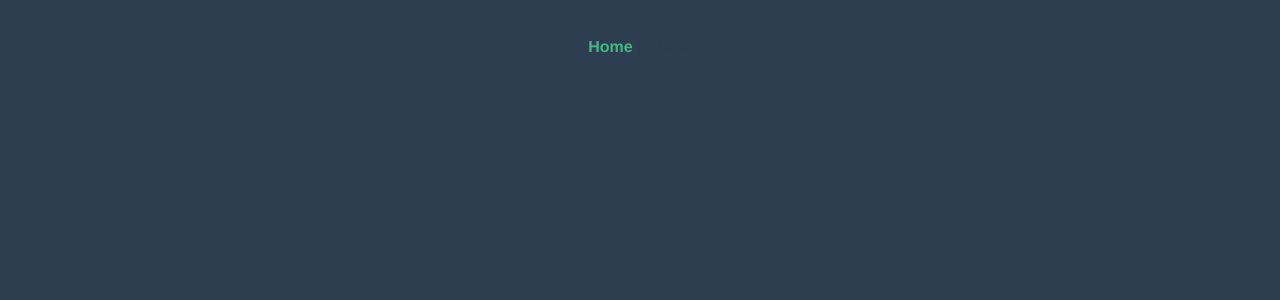
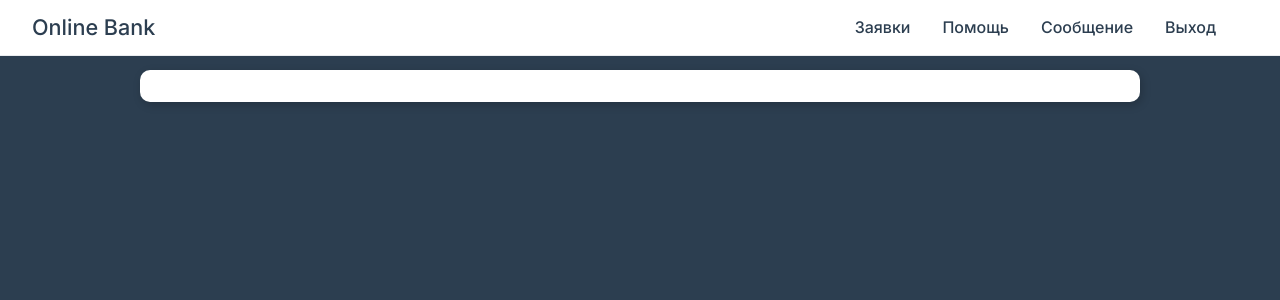
Before and after one commit to WarGhost132/vue-practice-app, a Vue app: page / in a window 1280 px wide. Shown: the top 300 px of the page. Built offline with nearby package versions, Linux system fonts and the light colour scheme.

Commit message:
Add structure for pages

```diff
--- a/src/App.vue
+++ b/src/App.vue
@@ -1,30 +1,24 @@
 <template>
-  <div id="nav">
-    <router-link to="/">Home</router-link> |
-    <router-link to="/about">About</router-link>
-  </div>
-  <router-view/>
+  <component :is="layout + '-layout'" v-if="layout" />
 </template>
 
-<style>
-#app {
-  font-family: Avenir, Helvetica, Arial, sans-serif;
-  -webkit-font-smoothing: antialiased;
-  -moz-osx-font-smoothing: grayscale;
-  text-align: center;
-  color: #2c3e50;
+<script>
+import MainLayout from './layout/MainLayout.vue';
+import AuthLayout from './layout/AuthLayout.vue';
+import {useRoute} from 'vue-router';
+import {computed} from 'vue'
+
+export default {
+  setup() {
+    const route = useRoute()
+
+    return {
+      layout: computed(() => route.meta.layout)
+    }
+  },
+  components: {
+    MainLayout,
+    AuthLayout
+  }
 }
-
-#nav {
-  padding: 30px;
-}
-
-#nav a {
-  font-weight: bold;
-  color: #2c3e50;
-}
-
-#nav a.router-link-exact-active {
-  color: #42b983;
-}
-</style>
+</script>
--- /dev/null
+++ b/src/components/TheNavbar.vue
@@ -0,0 +1,30 @@
+<template>
+  <nav class="navbar">
+    <h3>Online Bank</h3>
+
+    <ul class="navbar-menu">
+      <li>
+        <router-link to="/">Заявки</router-link>
+      </li>
+      <li>
+        <router-link to="/">Помощь</router-link>
+      </li>
+      <li>
+        <a href="#">Сообщение</a>
+      </li>
+      <li>
+        <a href="#">Выход</a>
+      </li>
+    </ul>
+  </nav>
+</template>
+
+<script>
+export default {
+
+}
+</script>
+
+<style>
+
+</style>
--- /dev/null
+++ b/src/layout/AuthLayout.vue
@@ -0,0 +1,17 @@
+<template>
+  <div class="container">
+    <div class="card">
+
+    </div>
+  </div>
+</template>
+
+<script>
+export default {
+
+}
+</script>
+
+<style>
+
+</style>
--- /dev/null
+++ b/src/layout/MainLayout.vue
@@ -0,0 +1,21 @@
+<template>
+  <the-navbar></the-navbar>
+  <div class="container with-nav">
+    <div class="card">
+
+    </div>
+  </div>
+</template>
+
+<script>
+import TheNavbar from '../components/TheNavbar.vue';
+export default {
+  components: {
+    TheNavbar
+  }
+}
+</script>
+
+<style>
+
+</style>
--- a/src/router/index.js
+++ b/src/router/index.js
@@ -1,22 +1,36 @@
-import { createRouter, createWebHistory } from 'vue-router'
-import Home from '../views/Home.vue'
+import { createRouter, createWebHistory } from "vue-router";
+import Home from "../views/Home.vue";
 
 const routes = [
   {
-    path: '/',
-    name: 'Home',
-    component: Home
+    path: "/",
+    name: "Home",
+    component: Home,
+    meta: {
+      layout: "main",
+    },
   },
   {
-    path: '/about',
-    name: 'About',
-    component: () => import('../views/About.vue')
-  }
-]
+    path: "/help",
+    name: "Help",
+    component: () => import("../views/Help.vue"),
+    meta: {
+      layout: "main",
+    },
+  },
+  {
+    path: "/auth",
+    name: "Auth",
+    component: () => import("../views/Auth.vue"),
+    meta: {
+      layout: "auth",
+    },
+  },
+];
 
 const router = createRouter({
   history: createWebHistory(process.env.BASE_URL),
-  routes
-})
+  routes,
+});
 
-export default router
+export default router;
--- a/src/views/About.vue
+++ /dev/null
@@ -1,5 +0,0 @@
-<template>
-  <div class="about">
-    <h1>This is an about page</h1>
-  </div>
-</template>
--- /dev/null
+++ b/src/views/Auth.vue
@@ -0,0 +1,13 @@
+<template>
+
+</template>
+
+<script>
+export default {
+
+}
+</script>
+
+<style>
+
+</style>
--- /dev/null
+++ b/src/views/Help.vue
@@ -0,0 +1,13 @@
+<template>
+
+</template>
+
+<script>
+export default {
+
+}
+</script>
+
+<style>
+
+</style>
```
